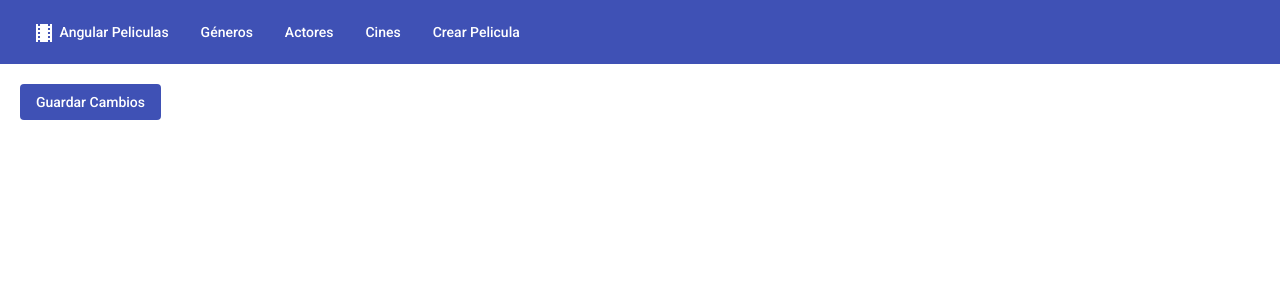
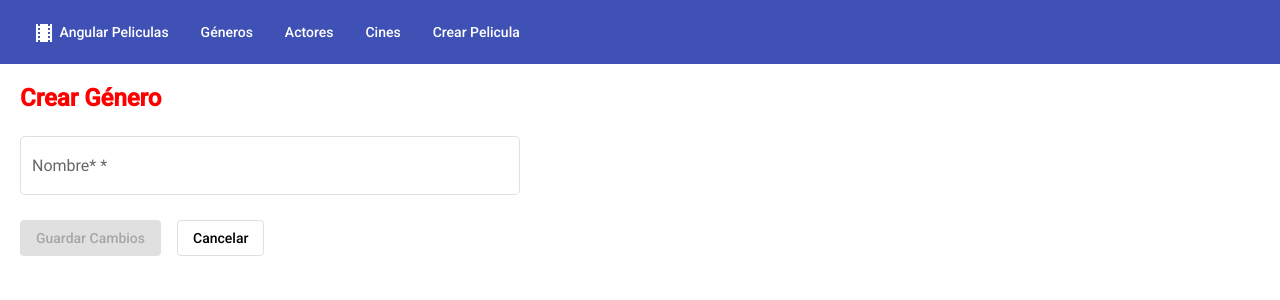
Before and after one commit to tinlui/front-end, an Angular app: page /generos/crear in a window 1280 px wide. Shown: the top 300 px of the page. Built offline with nearby package versions, Linux system fonts and the light colour scheme.

Commit message:
validaciones de campo

```diff
--- a/src/app/app-routing.module.ts
+++ b/src/app/app-routing.module.ts
@@ -30,7 +30,7 @@ const routes: Routes = [
   {path:'peliculas/crear',component:CrearPeliculaComponent},
   {path:'peliculas/editar/:id',component:EditarPeliculaComponent},
 
-  {path: '**', component:LandingPageComponent}
+  {path: '**', redirectTo:''}
 ];
 
 @NgModule({
--- a/src/app/app.module.ts
+++ b/src/app/app.module.ts
@@ -6,7 +6,7 @@ import { AppComponent } from './app.component';
 import { ListadoPeliculasComponent } from './peliculas/listado-peliculas/listado-peliculas.component';
 import { ListadoGenericoComponent } from './utilidades/listado-generico/listado-generico.component';
 import { BrowserAnimationsModule } from '@angular/platform-browser/animations';
-
+import { ReactiveFormsModule } from '@angular/forms';
 
 import { MaterialModule } from './material/material.module';
 import { MenuComponent } from './menu/menu.component';
@@ -46,6 +46,7 @@ import { EditarPeliculaComponent } from './peliculas/editar-pelicula/editar-peli
     AppRoutingModule,
     BrowserAnimationsModule,
     MaterialModule,
+    ReactiveFormsModule,
   ],
   providers: [],
   bootstrap: [AppComponent]
--- a/src/app/generos/crear-genero/crear-genero.component.css
+++ b/src/app/generos/crear-genero/crear-genero.component.css
@@ -0,0 +1,7 @@
+button{
+    margin-right: 1rem;
+}
+mat-form-field{
+ width: 100%;
+ max-width: 500px;
+}
--- a/src/app/generos/crear-genero/crear-genero.component.html
+++ b/src/app/generos/crear-genero/crear-genero.component.html
@@ -1,2 +1,14 @@
-
-<button mat-flat-button color="primary" type="button" (click)="guardarCambios()">Guardar Cambios</button>
+<h2>Crear Género</h2>
+<form [formGroup]="form" (submit)="guardarCambios()">
+    <mat-form-field appearance="outline">
+        <mat-label>Nombre*</mat-label>
+        <input formControlName="nombre" matInput type="text">
+        <mat-error *ngIf="form.invalid">{{(obtenerErrorCampoNombre())}}</mat-error>
+    </mat-form-field>
+    <div>
+        <button mat-flat-button color="primary" [disabled]="form.invalid">
+            Guardar Cambios
+        </button>
+        <a mat-stroked-button routerLink="/generos">Cancelar</a>
+    </div>
+</form>
--- a/src/app/generos/crear-genero/crear-genero.component.ts
+++ b/src/app/generos/crear-genero/crear-genero.component.ts
@@ -1,5 +1,7 @@
 import { Component, OnInit } from '@angular/core';
+import { FormBuilder, FormGroup, Validators } from '@angular/forms';
 import { Router } from '@angular/router';
+import { primeraLetraMayuscula } from 'src/app/utilidades/validadores/primeraLetraMayuscula';
 
 @Component({
   selector: 'app-crear-genero',
@@ -8,12 +10,31 @@ import { Router } from '@angular/router';
 })
 export class CrearGeneroComponent implements OnInit {
 
-  constructor(private router: Router) { }
+  constructor(private router: Router, private formBuilder: FormBuilder) { }
 
+  form: FormGroup;
   ngOnInit(): void {
+    this.form=this.formBuilder.group({
+      nombre:['',{
+        validators:[Validators.required, Validators.minLength(3),primeraLetraMayuscula()]
+      }]
+    });
   }
   guardarCambios(){
     //guarda los cambios
     this.router.navigate(['/generos'])
   }
+  obtenerErrorCampoNombre(){
+    var campo=this.form.get('nombre');
+    if (campo.hasError('required')){
+      return 'El campo nombre es requerido';
+    }
+    if(campo.hasError('minlength')){
+      return 'La longitud mínima es de 3 caracteres'
+    }
+    if(campo.hasError('primeraLetraMayuscula')){
+      return campo.getError('primeraLetraMayuscula').mensaje;
+    }
+    return '';
+  }
 }
--- a/src/app/material/material.module.ts
+++ b/src/app/material/material.module.ts
@@ -4,7 +4,8 @@ import{MatToolbarModule} from '@angular/material/toolbar';
 import {MatButtonModule} from '@angular/material/button';
 import {MatIconModule} from '@angular/material/icon';
 import {MatProgressSpinnerModule} from '@angular/material/progress-spinner';
-
+import{MatFormFieldModule} from '@angular/material/form-field'
+import{MatInputModule} from '@angular/material/input'
 @NgModule({
   imports: [
     CommonModule,
@@ -16,6 +17,8 @@ import {MatProgressSpinnerModule} from '@angular/material/progress-spinner';
     MatIconModule,
     MatButtonModule,
     MatProgressSpinnerModule,
+    MatFormFieldModule,
+    MatInputModule,
   ],
 
 })
--- /dev/null
+++ b/src/app/utilidades/validadores/primeraLetraMayuscula.ts
@@ -0,0 +1,19 @@
+import { AbstractControl, ValidatorFn } from '@angular/forms';
+
+export function primeraLetraMayuscula(): ValidatorFn {
+  return (control: AbstractControl) => {
+    const valor = <string>control.value;
+    if (!valor) return null;
+    if (valor.length === 0) return null;
+
+    const primeraLetra = valor[0];
+    if (primeraLetra !== primeraLetra.toUpperCase()) {
+      return{
+        primeraLetraMayuscula:{
+          mensaje: 'La Primera letra debe ser Mayuscula'
+        }
+      } ;
+    }
+    return null;
+  }
+}
--- a/tsconfig.json
+++ b/tsconfig.json
@@ -5,7 +5,7 @@
     "baseUrl": "./",
     "outDir": "./dist/out-tsc",
     "forceConsistentCasingInFileNames": true,
-    "strict": true,
+    "strict": false,
     "noImplicitReturns": true,
     "noFallthroughCasesInSwitch": true,
     "sourceMap": true,
```
